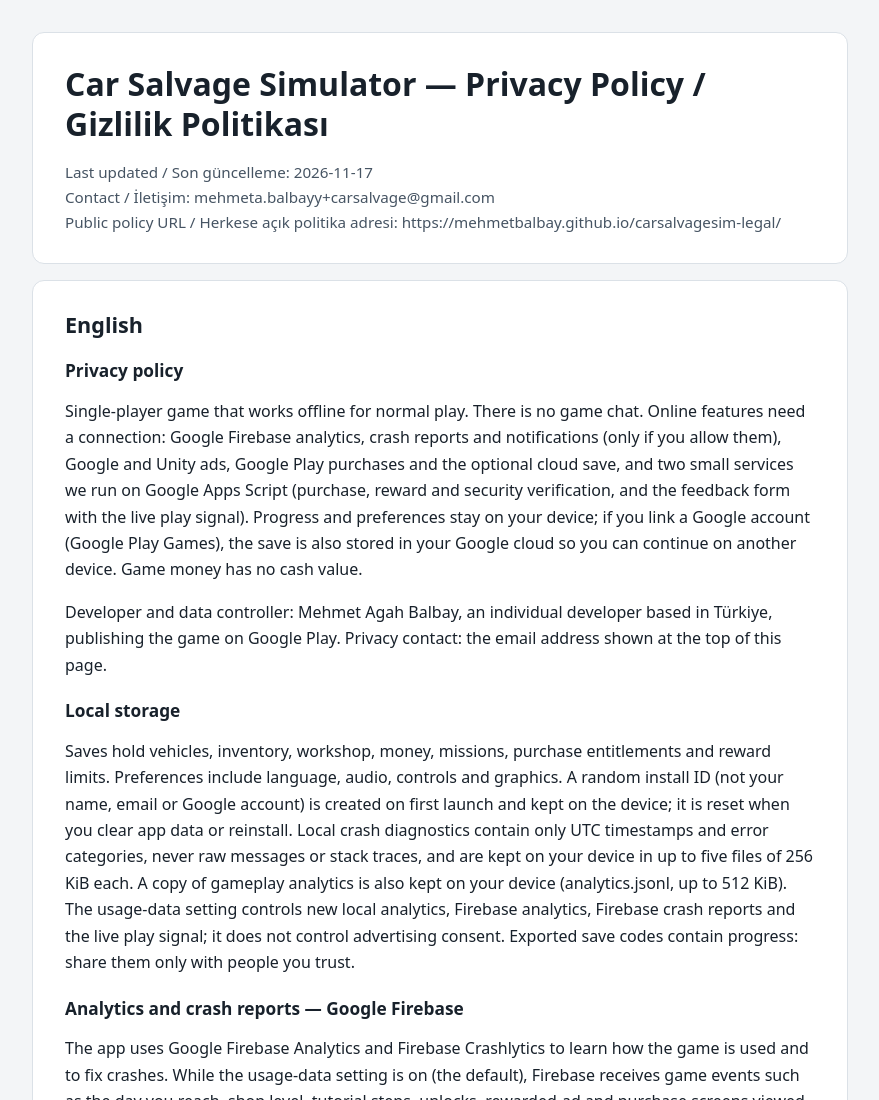
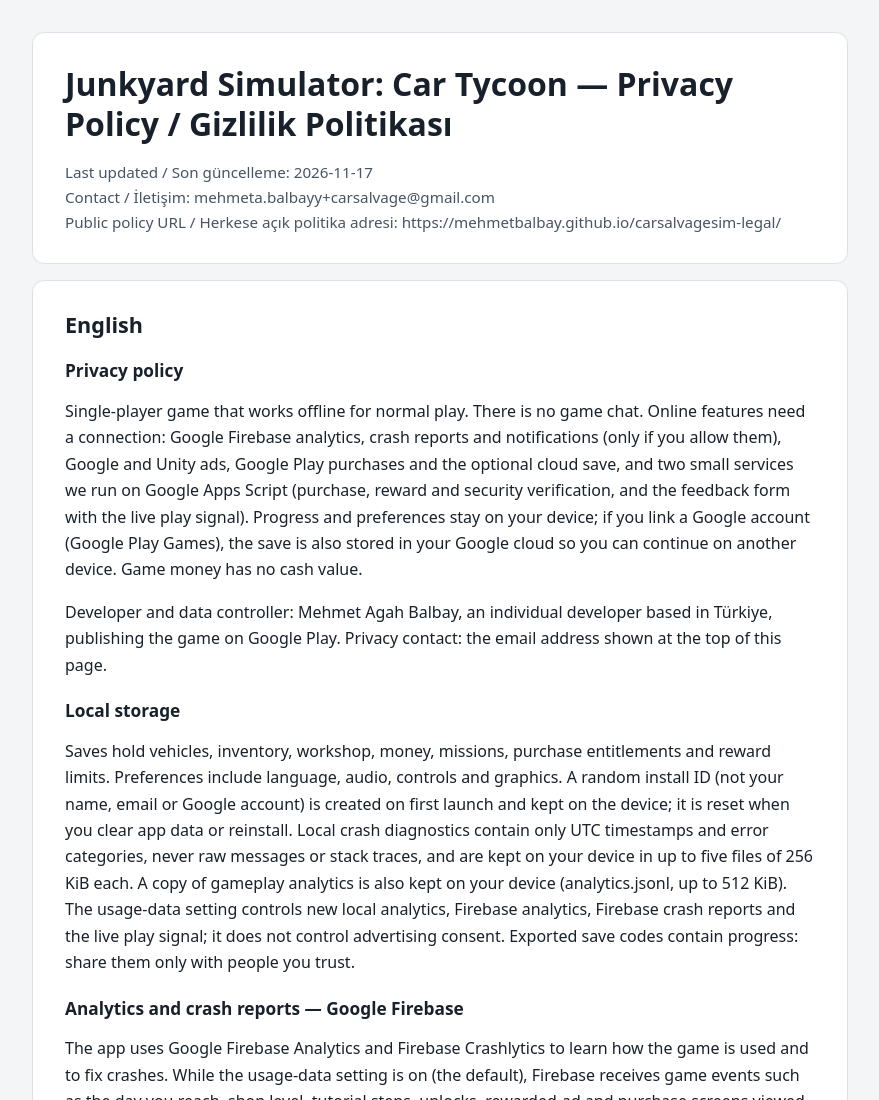
Before and after one commit to mehmetbalbay/carsalvagesim-legal, a plain HTML site: page index.html in a window 1280 px wide. Shown: the top 1100 px of the page, without its empty margins (200-1079 px from the left). Drawn offline with Linux system fonts and the light colour scheme.

Commit message:
Gizlilik politikası: oyunun yeni adı Junkyard Simulator: Car Tycoon

```diff
--- a/index.html
+++ b/index.html
@@ -1,9 +1,9 @@
 <!doctype html>
 <html lang="en"><head><meta charset="utf-8"><meta name="viewport" content="width=device-width, initial-scale=1">
-<meta name="description" content="Car Salvage Simulator privacy policy in English and Turkish"><title>Car Salvage Simulator — Privacy Policy</title>
+<meta name="description" content="Junkyard Simulator: Car Tycoon privacy policy in English and Turkish"><title>Junkyard Simulator: Car Tycoon — Privacy Policy</title>
 <style>html{color-scheme:light}body{margin:0;background:#f3f5f7;color:#18212b;font:1rem/1.65 system-ui,-apple-system,BlinkMacSystemFont,"Segoe UI",sans-serif}main{box-sizing:border-box;max-width:54rem;margin:0 auto;padding:1.25rem}header,section{background:#fff;border:1px solid #dbe1e7;border-radius:.75rem;margin:0 0 1rem;padding:1.25rem}h1,h2,h3{line-height:1.25}h1{font-size:1.65rem;margin:.2rem 0 1rem}h2{font-size:1.35rem;margin:.1rem 0 1rem}h3{font-size:1.08rem;margin:1.4rem 0 .5rem}p{overflow-wrap:anywhere}header p{color:#465463;font-size:.95rem;margin:0}@media(min-width:720px){main{padding:2rem 1.5rem}header,section{padding:1.75rem 2rem}h1{font-size:2rem}}</style>
 </head><body><main>
-<header><h1>Car Salvage Simulator — Privacy Policy / Gizlilik Politikası</h1><p>Last updated / Son güncelleme: 2026-11-17<br>Contact / İletişim: mehmeta.balbayy+carsalvage@gmail.com<br>Public policy URL / Herkese açık politika adresi: https://mehmetbalbay.github.io/carsalvagesim-legal/</p></header>
+<header><h1>Junkyard Simulator: Car Tycoon — Privacy Policy / Gizlilik Politikası</h1><p>Last updated / Son güncelleme: 2026-11-17<br>Contact / İletişim: mehmeta.balbayy+carsalvage@gmail.com<br>Public policy URL / Herkese açık politika adresi: https://mehmetbalbay.github.io/carsalvagesim-legal/</p></header>
 <section lang="en"><h2>English</h2>
 <h3>Privacy policy</h3>
 <p>Single-player game that works offline for normal play. There is no game chat. Online features need a connection: Google Firebase analytics, crash reports and notifications (only if you allow them), Google and Unity ads, Google Play purchases and the optional cloud save, and two small services we run on Google Apps Script (purchase, reward and security verification, and the feedback form with the live play signal). Progress and preferences stay on your device; if you link a Google account (Google Play Games), the save is also stored in your Google cloud so you can continue on another device. Game money has no cash value.</p>
```
